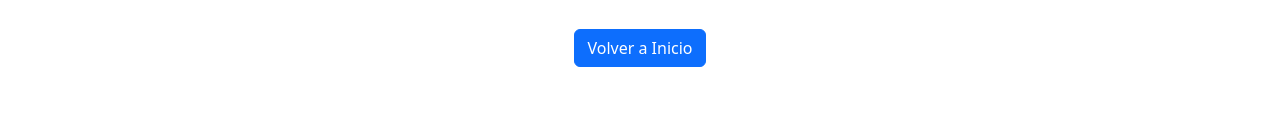
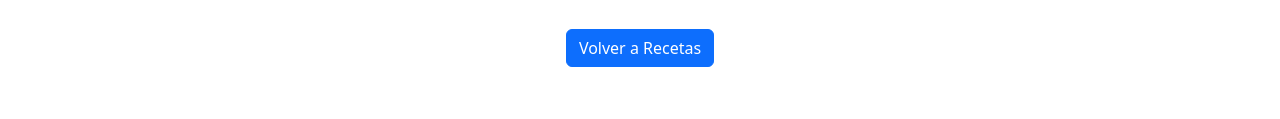
Before and after one commit to joseluiscs13/tarea-bootstrap, a plain HTML site: page receta2.html in a window 1280 px wide. Shown: the part 915-1034 px from the top of the page. Drawn offline with nearby package versions, Linux system fonts and the light colour scheme.

Commit message:
Update receta2.html

```diff
--- a/receta2.html
+++ b/receta2.html
@@ -67,7 +67,7 @@
             <li>Coloca los tamales en una vaporera y cocina al vapor durante aproximadamente 1 hora o hasta que la masa esté cocida.</li>
         </ol>
         <!-- Botón de Regreso -->
-        <a href="index.html" class="btn btn-primary mt-3">Volver a Inicio</a>
+        <a href="Recetas.html" class="btn btn-primary mt-3">Volver a Recetas</a>
 
     <br><br><br>
 
```
